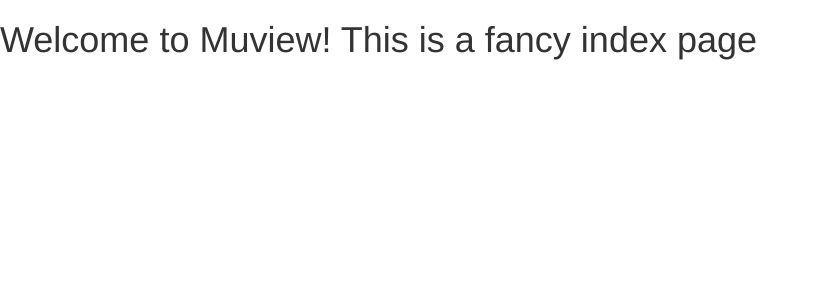
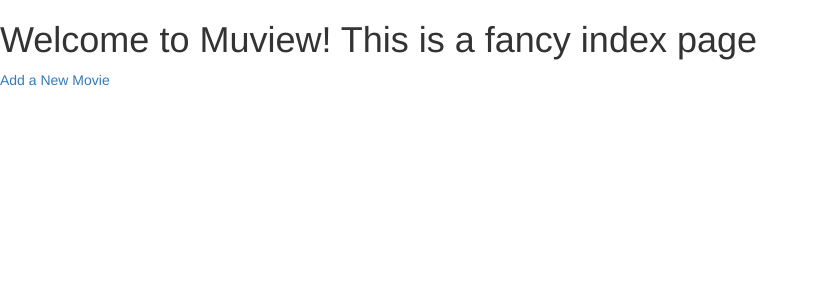
Before and after one commit to Apex-Code/under-muview, a Rails app: page /movies in a window 1280 px wide. Shown: the top 300 px of the page, without its empty margins (0-819 px from the left). Run offline with Rails 7, Linux system fonts and the light colour scheme; style sheets or scripts are compiled from the project's sources; some libraries are stand-ins or nearby versions.

Commit message:
add link_to new movie

```diff
--- a/app/views/movies/index.html.erb
+++ b/app/views/movies/index.html.erb
@@ -1 +1,3 @@
 <h1>Welcome to Muview!  This is a fancy index page</h1>
+
+<%= link_to "Add a New Movie", new_movie_path %>
```
